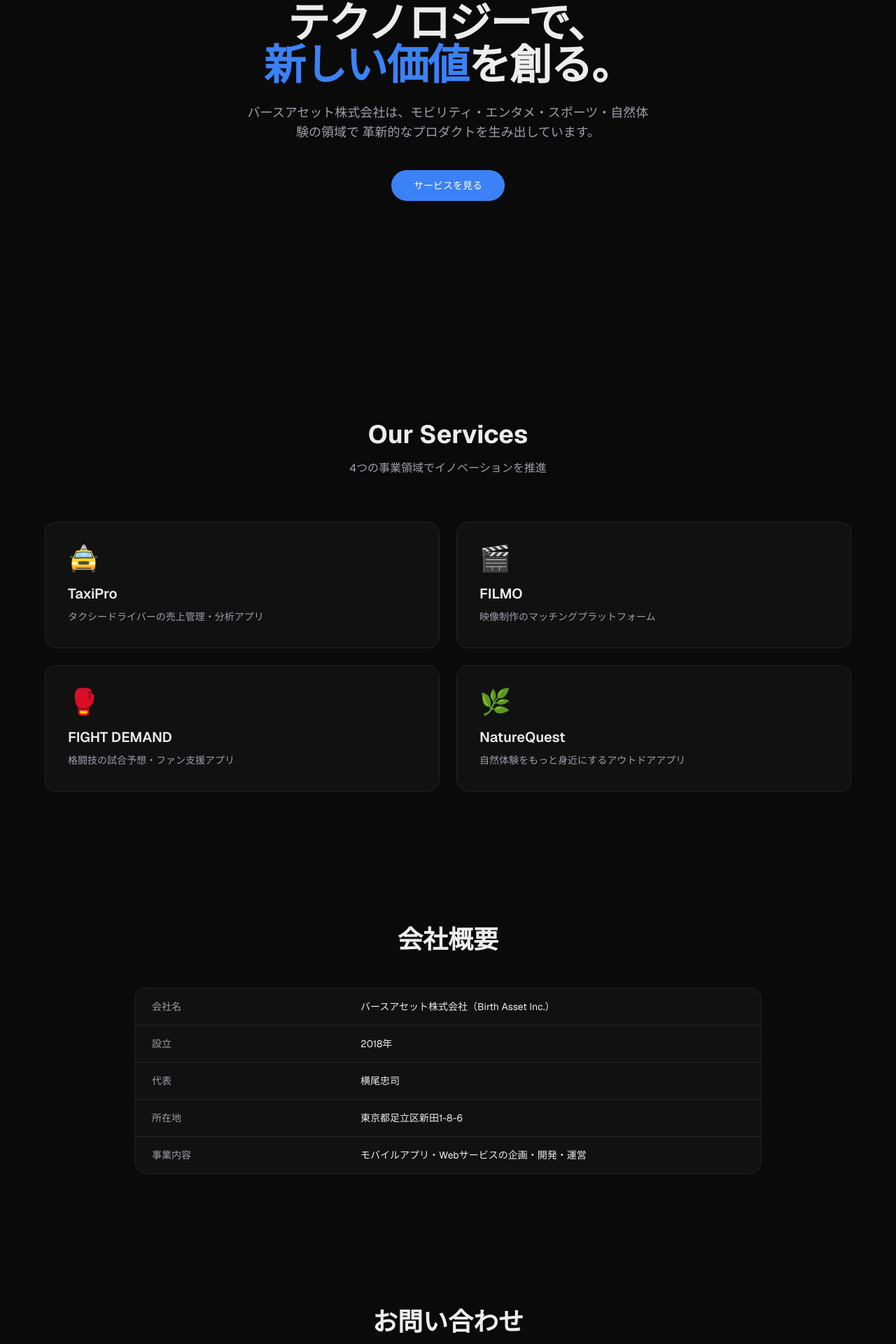
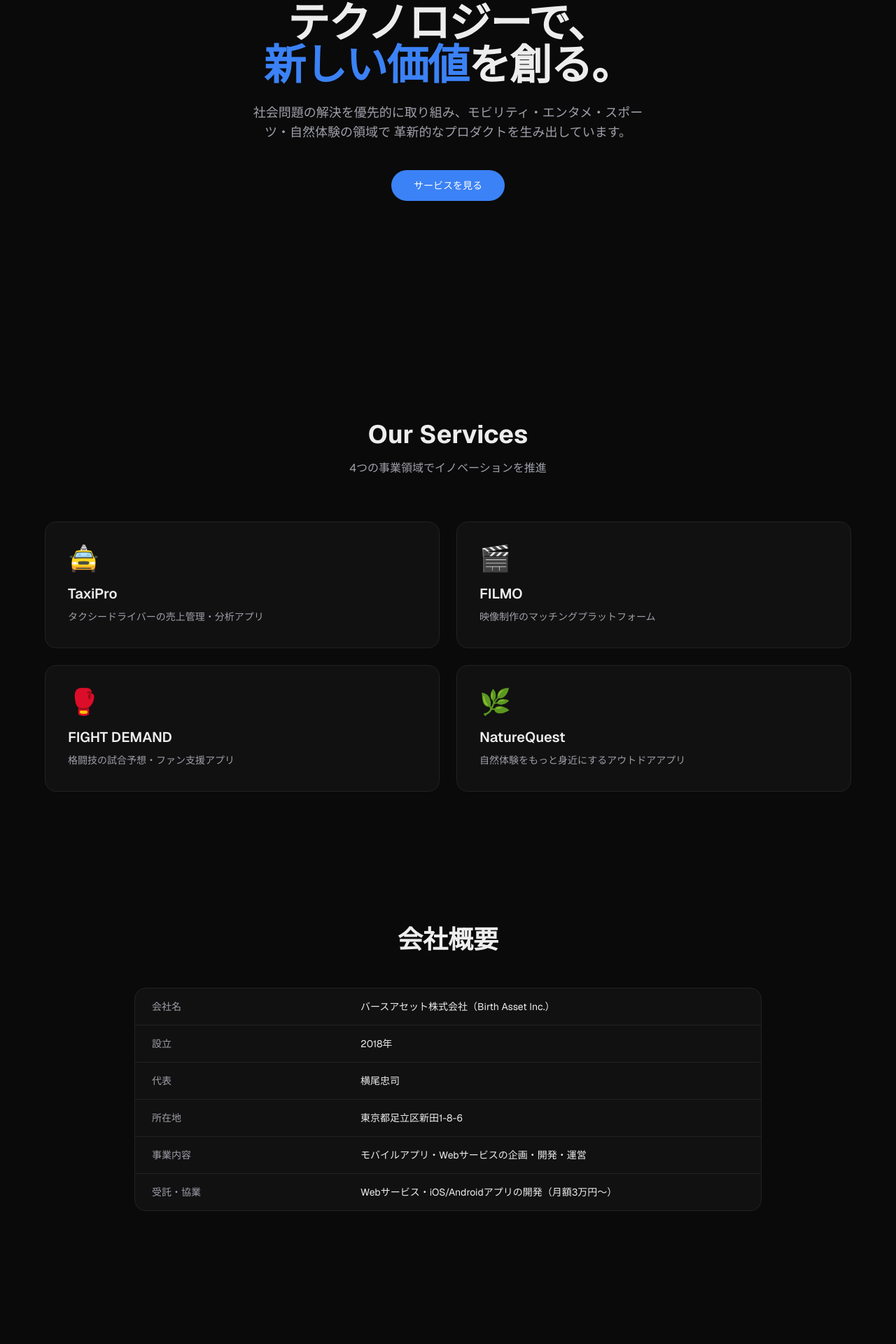
Before and after one commit to YKOINDIA/birth-asset, a Next.js app: page / in a window 1280 px wide. Shown: the part 295-2215 px from the top of the page at 70% size. Built offline with nearby package versions, Linux system fonts and the light colour scheme.

Commit message:
受託・協業情報と社会問題解決の姿勢を追記

```diff
--- a/src/components/About.tsx
+++ b/src/components/About.tsx
@@ -14,6 +14,7 @@
               <Row label="代表" value="横尾忠司" />
               <Row label="所在地" value="東京都足立区新田1-8-6" />
               <Row label="事業内容" value="モバイルアプリ・Webサービスの企画・開発・運営" />
+              <Row label="受託・協業" value="Webサービス・iOS/Androidアプリの開発（月額3万円〜）" />
             </tbody>
           </table>
         </div>
--- a/src/components/Hero.tsx
+++ b/src/components/Hero.tsx
@@ -7,7 +7,7 @@
         <span className="text-[var(--accent)]">新しい価値</span>を創る。
       </h1>
       <p className="mt-6 max-w-xl text-lg text-zinc-400">
-        バースアセット株式会社は、モビリティ・エンタメ・スポーツ・自然体験の領域で
+        社会問題の解決を優先的に取り組み、モビリティ・エンタメ・スポーツ・自然体験の領域で
         革新的なプロダクトを生み出しています。
       </p>
       <a
```
